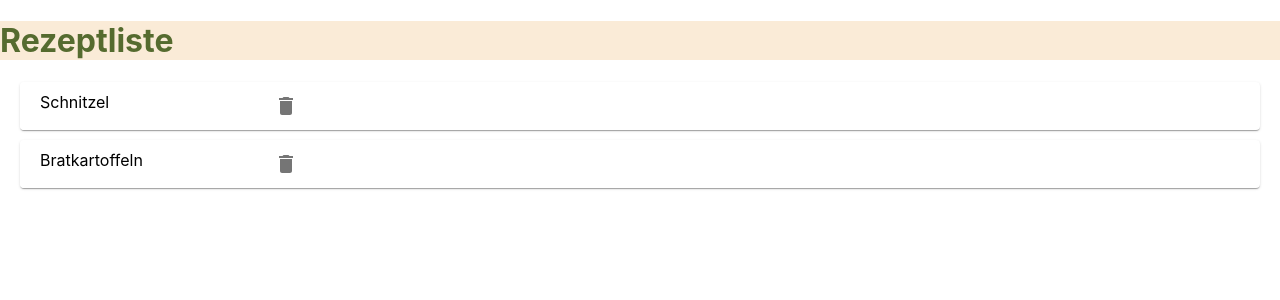
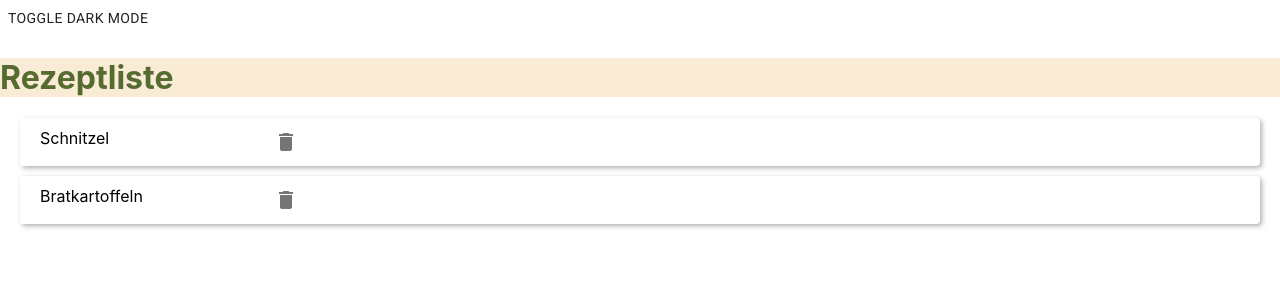
Before and after one commit to sspringer82/cookbook, a React (Create React App) app: page / in a window 1280 px wide. Shown: the top 300 px of the page. Built offline with nearby package versions, Linux system fonts and the light colour scheme; data requests are answered from the project's data file.

Commit message:
custom hook

```diff
--- a/src/App.tsx
+++ b/src/App.tsx
@@ -1,5 +1,6 @@
 import { useState } from 'react';
 import './App.css';
+import DarkModeButton from './DarkModeButton';
 import { darkModeContext } from './darkModeContext';
 import RecipeList from './RecipeList';
 
@@ -8,6 +9,7 @@ function App() {
 
   return (
     <darkModeContext.Provider value={[darkMode, setDarkMode]}>
+      <DarkModeButton />
       <RecipeList />
     </darkModeContext.Provider>
   );
--- /dev/null
+++ b/src/DarkModeButton.tsx
@@ -0,0 +1,18 @@
+import { Button } from '@material-ui/core';
+import React, { useContext } from 'react';
+import { darkModeContext } from './darkModeContext';
+
+function DarkModeButton(): React.ReactElement {
+  const [, setDarkMode] = useContext(darkModeContext);
+  return (
+    <Button
+      onClick={() => {
+        setDarkMode((darkMode) => !darkMode);
+      }}
+    >
+      Toggle Dark Mode
+    </Button>
+  );
+}
+
+export default DarkModeButton;
--- a/src/RecipeList.tsx
+++ b/src/RecipeList.tsx
@@ -1,36 +1,13 @@
-import axios from 'axios';
-import React, { useEffect, useState } from 'react';
+import React, { useState } from 'react';
 import RecipeListItem from './RecipeListItem';
-import { Recipe } from './types/Recipe';
 
 import './RecipeList.css';
+import useRecipe from './useRecipe';
 
 function RecipeList(): React.ReactElement {
   const [headline] = useState<string>('Rezeptliste');
 
-  const [recipes, setRecipes] = useState<Recipe[]>([]);
-
-  useEffect(() => {
-    async function fetchData() {
-      const { data } = await axios.get<Recipe[]>(
-        'http://localhost:3001/recipe',
-      );
-      setRecipes(data);
-    }
-    fetchData();
-  }, []);
-
-  async function handleDelete(id: number) {
-    try {
-      await axios.delete('http://localhost:3001/recipe/' + id);
-      setRecipes((prevRecipes) => {
-        return prevRecipes.filter((recipe) => recipe.id !== id);
-      });
-    } catch (e) {
-      console.error('Beim Löschen ist ein Fehler aufgetreten', e);
-      alert('Es ist ein Fehler aufgetreten');
-    }
-  }
+  const { recipes, handleDelete } = useRecipe();
 
   return (
     <div>
--- /dev/null
+++ b/src/useRecipe.ts
@@ -0,0 +1,36 @@
+import axios from 'axios';
+import { useState, useEffect } from 'react';
+import { Recipe } from './types/Recipe';
+
+function useRecipe() {
+  const [recipes, setRecipes] = useState<Recipe[]>([]);
+
+  useEffect(() => {
+    async function fetchData() {
+      const { data } = await axios.get<Recipe[]>(
+        'http://localhost:3001/recipe',
+      );
+      setRecipes(data);
+    }
+    fetchData();
+  }, []);
+
+  async function handleDelete(id: number) {
+    try {
+      await axios.delete('http://localhost:3001/recipe/' + id);
+      setRecipes((prevRecipes) => {
+        return prevRecipes.filter((recipe) => recipe.id !== id);
+      });
+    } catch (e) {
+      console.error('Beim Löschen ist ein Fehler aufgetreten', e);
+      alert('Es ist ein Fehler aufgetreten');
+    }
+  }
+
+  return {
+    recipes,
+    handleDelete,
+  };
+}
+
+export default useRecipe;
```
